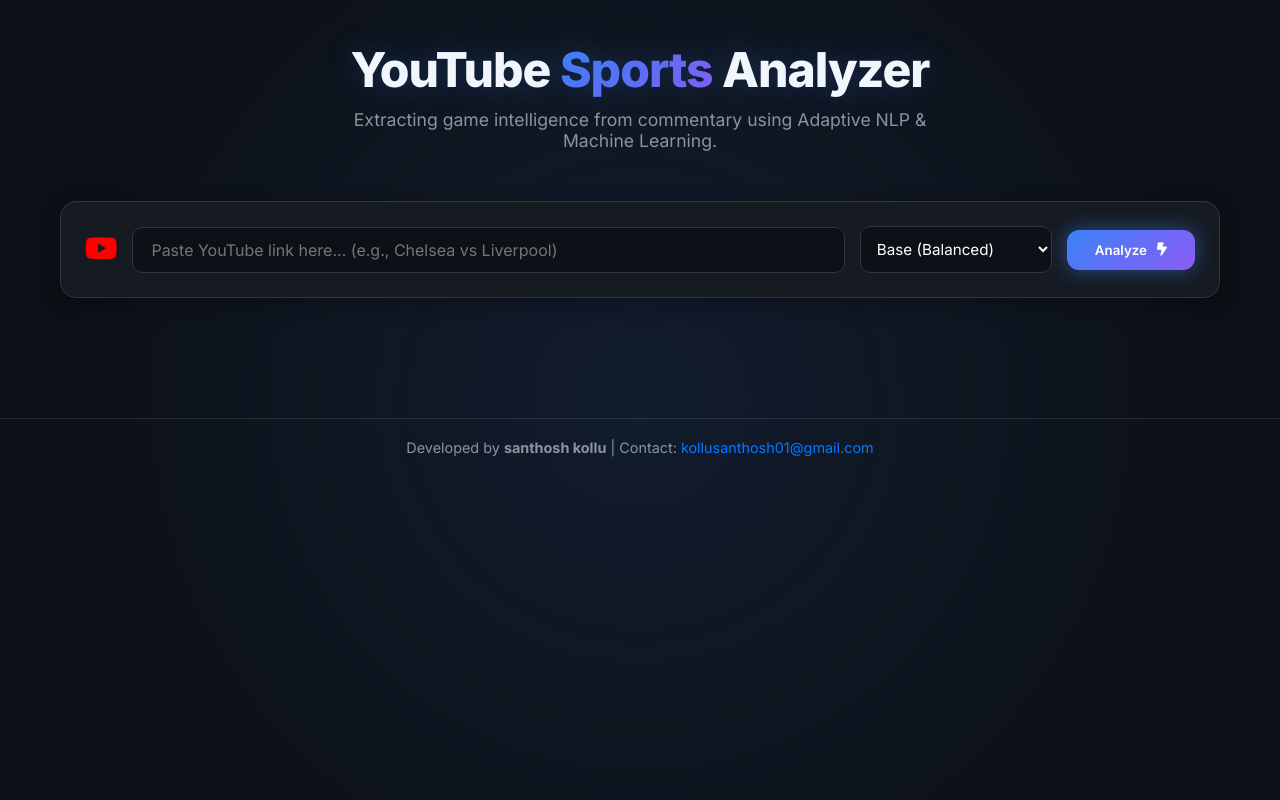
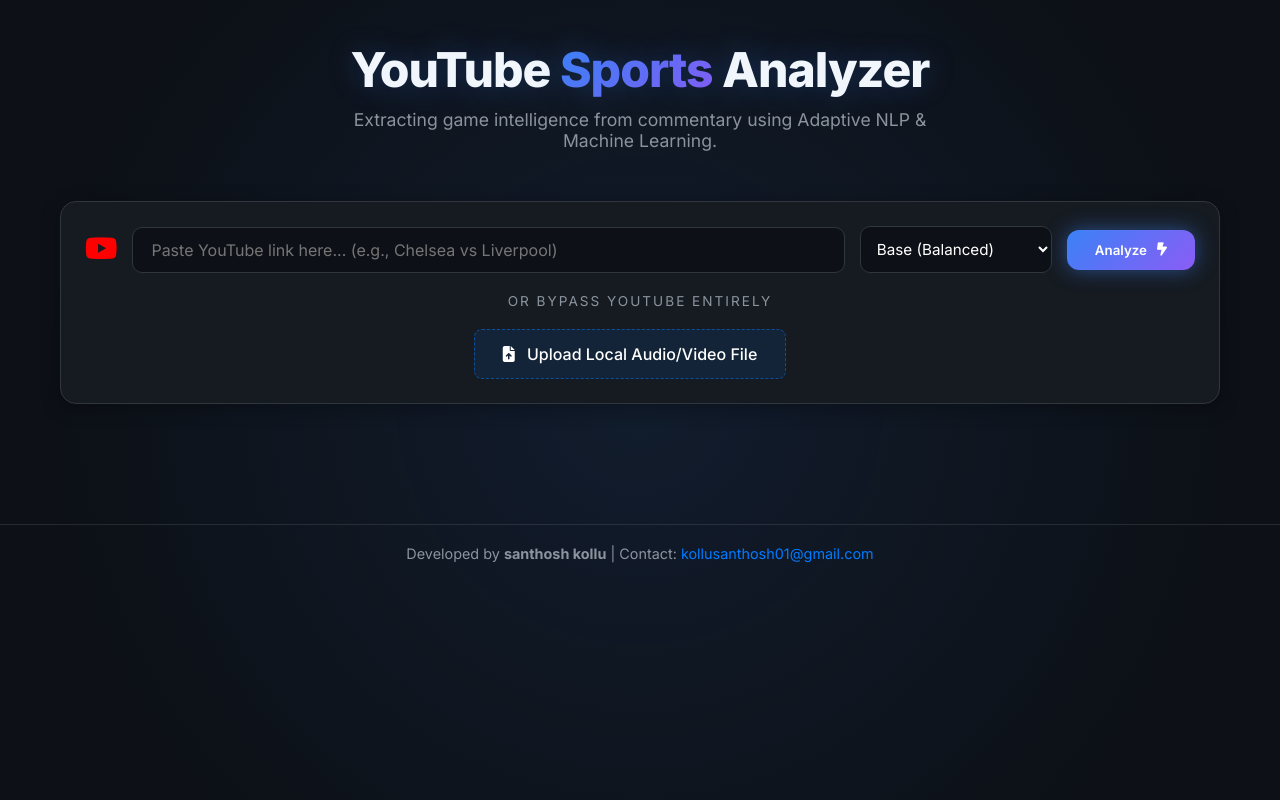
Before and after one commit to santhosh-kollu/YouTube-Sports-Analyzer, a Flask app: page / in a window 1280 px wide. Run offline with Flask 3, Linux system fonts and the light colour scheme.

Commit message:
Pivot architecture to support Direct File Uploads

```diff
--- a/src/app.py
+++ b/src/app.py
@@ -25,7 +25,7 @@ progress_queues = {}
 active_jobs = 0
 MAX_JOBS = 2
 
-def run_analysis_pipeline(url, model_size, session_id):
+def run_analysis_pipeline(url, file_path, model_size, session_id):
     """
     Background worker that runs the full pipeline and pushes status updates to SSE queue.
     """
@@ -35,16 +35,20 @@ def run_analysis_pipeline(url, model_size, session_id):
         return
 
     try:
-        # Step 1: Download
-        q.put({"step": "download", "status": "active", "msg": "Downloading audio from YouTube..."})
-        audio_output_path = f"data/audio_{session_id}.wav"
+        audio_output_path = file_path
+        if url:
+            # Step 1: Download
+            q.put({"step": "download", "status": "active", "msg": "Downloading audio from YouTube..."})
+            audio_output_path = f"data/audio_{session_id}.wav"
 
-        audio_path = download_audio(url, output_path=audio_output_path)
-        q.put({"step": "download", "status": "done", "msg": "Audio downloaded successfully."})
+            download_audio(url, output_path=audio_output_path)
+            q.put({"step": "download", "status": "done", "msg": "Audio downloaded successfully."})
+        else:
+            q.put({"step": "download", "status": "done", "msg": "Local file processed successfully."})
 
         # Step 2: Transcribe
         q.put({"step": "transcribe", "status": "active", "msg": "Transcribing audio (Whiser model: {})...".format(model_size)})
-        whisper_result = transcribe_audio(audio_path, model_size)
+        whisper_result = transcribe_audio(audio_output_path, model_size)
         if not whisper_result:
             raise Exception("Transcription failed.")
         q.put({"step": "transcribe", "status": "done", "msg": "Transcription complete."})
@@ -71,18 +75,53 @@ def run_analysis_pipeline(url, model_size, session_id):
         # Always decrement active jobs when thread finishes
         active_jobs -= 1
 
-        # Securely delete the .wav file to prevent storage exhaustion
-        audio_path_to_delete = f"data/audio_{session_id}.wav"
-        if os.path.exists(audio_path_to_delete):
-            try:
-                os.remove(audio_path_to_delete)
-                logger.info(f"Cleaned up audio file: {audio_path_to_delete}")
-            except Exception as e:
-                logger.error(f"Failed to delete {audio_path_to_delete}: {e}")
+        # Securely delete the files to prevent storage exhaustion
+        paths_to_delete = [f"data/audio_{session_id}.wav", file_path]
+        for p in paths_to_delete:
+            if p and os.path.exists(p):
+                try:
+                    os.remove(p)
+                    logger.info(f"Cleaned up file: {p}")
+                except Exception as e:
+                    logger.error(f"Failed to delete {p}: {e}")
 
 @app.route('/')
 def index():
     return render_template('index.html')
+
+@app.route('/api/upload', methods=['POST'])
+def upload():
+    global active_jobs
+
+    # DoS Protection: Check concurrent limits
+    if active_jobs >= MAX_JOBS:
+        return jsonify({"error": "Server is extremely busy right now (Max 2 concurrent jobs). Please try again in a few minutes!"}), 503
+
+    if 'file' not in request.files:
+        return jsonify({"error": "No file uploaded."}), 400
+
+    file = request.files['file']
+    if file.filename == '':
+        return jsonify({"error": "No selected file."}), 400
+
+    model = request.form.get('model', 'tiny')
+
+    active_jobs += 1
+    session_id = str(uuid.uuid4())
+    progress_queues[session_id] = queue.Queue()
+
+    # Save the file securely
+    os.makedirs("data", exist_ok=True)
+    ext = os.path.splitext(file.filename)[1]
+    file_path = f"data/upload_{session_id}{ext}"
+    file.save(file_path)
+
+    # Start pipeline in separate thread
+    thread = threading.Thread(target=run_analysis_pipeline, args=(None, file_path, model, session_id))
+    thread.daemon = True
+    thread.start()
+
+    return jsonify({"status": "started", "session_id": session_id})
 
 @app.route('/analyze', methods=['POST'])
 def analyze():
@@ -106,7 +145,7 @@ def analyze():
     progress_queues[session_id] = queue.Queue()
 
     # Start pipeline in separate thread
-    thread = threading.Thread(target=run_analysis_pipeline, args=(url, model, session_id))
+    thread = threading.Thread(target=run_analysis_pipeline, args=(url, None, model, session_id))
     thread.daemon = True
     thread.start()
 
--- a/src/static/app.js
+++ b/src/static/app.js
@@ -7,12 +7,28 @@ document.addEventListener('DOMContentLoaded', () => {
     const errorBox = document.getElementById('error-box');
     const errorMsg = document.getElementById('error-msg');
 
+    const audioFileInput = document.getElementById('audio-file');
+    const fileNameDisplay = document.getElementById('file-name-display');
+
     let eventSource = null;
+
+    if (audioFileInput) {
+        audioFileInput.addEventListener('change', (e) => {
+            if (e.target.files.length > 0) {
+                fileNameDisplay.innerText = e.target.files[0].name;
+                youtubeInput.value = ''; // Clear URL if file is selected
+            } else {
+                fileNameDisplay.innerText = '';
+            }
+        });
+    }
 
     analyzeBtn.addEventListener('click', async () => {
         const url = youtubeInput.value.trim();
-        if (!url) {
-            showError("Please enter a valid YouTube URL.");
+        const file = audioFileInput && audioFileInput.files.length > 0 ? audioFileInput.files[0] : null;
+
+        if (!url && !file) {
+            showError("Please enter a YouTube URL or upload an audio/video file.");
             return;
         }
 
@@ -24,16 +40,24 @@ document.addEventListener('DOMContentLoaded', () => {
 
         // Disable button
         analyzeBtn.disabled = true;
-        analyzeBtn.querySelector('.btn-text').innerText = "Processing...";
+        analyzeBtn.querySelector('.btn-text').innerText = file ? "Uploading..." : "Processing...";
         analyzeBtn.querySelector('.btn-loader').classList.remove('hidden');
         analyzeBtn.querySelector('.btn-icon').classList.add('hidden');
 
         try {
             const formData = new FormData();
-            formData.append('url', url);
             formData.append('model', modelSelect.value);
 
-            const response = await fetch('/analyze', {
+            let endpoint = '/analyze';
+
+            if (file) {
+                formData.append('file', file);
+                endpoint = '/api/upload';
+            } else {
+                formData.append('url', url);
+            }
+
+            const response = await fetch(endpoint, {
                 method: 'POST',
                 body: formData
             });
--- a/src/templates/index.html
+++ b/src/templates/index.html
@@ -37,6 +37,18 @@
                     <i class="fas fa-bolt-lightning btn-icon"></i>
                     <div class="btn-loader hidden"></div>
                 </button>
+            </div>
+
+            <div style="text-align: center; margin: 20px 0; color: var(--text-secondary); font-size: 0.85rem; text-transform: uppercase; letter-spacing: 2px;">
+                <span style="background: var(--bg-card); padding: 0 15px;">OR BYPASS YOUTUBE ENTIRELY</span>
+            </div>
+
+            <div class="file-upload-wrapper" style="display: flex; gap: 10px; align-items: center; justify-content: center;">
+                <input type="file" id="audio-file" accept="audio/*,video/*" style="display: none;">
+                <label for="audio-file" class="upload-btn" style="cursor: pointer; padding: 14px 28px; background: rgba(0, 123, 255, 0.1); border: 1px dashed rgba(0, 123, 255, 0.5); border-radius: 8px; color: #fff; transition: all 0.2s; font-weight: 500;">
+                    <i class="fas fa-file-upload" style="margin-right: 8px;"></i> Upload Local Audio/Video File
+                </label>
+                <span id="file-name-display" style="color: var(--accent); font-size: 0.9rem; margin-left: 10px;"></span>
             </div>
         </section>
 
```
